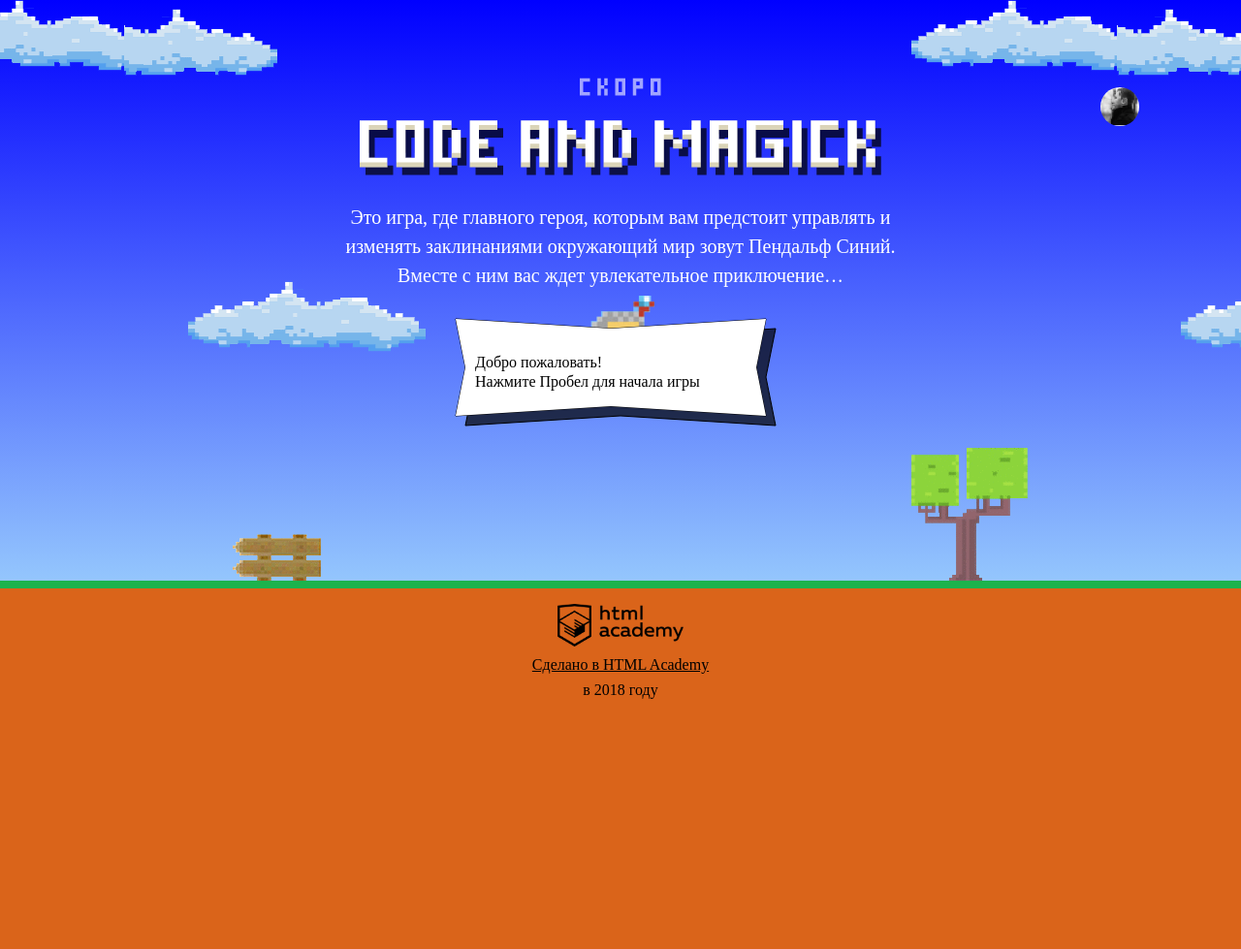
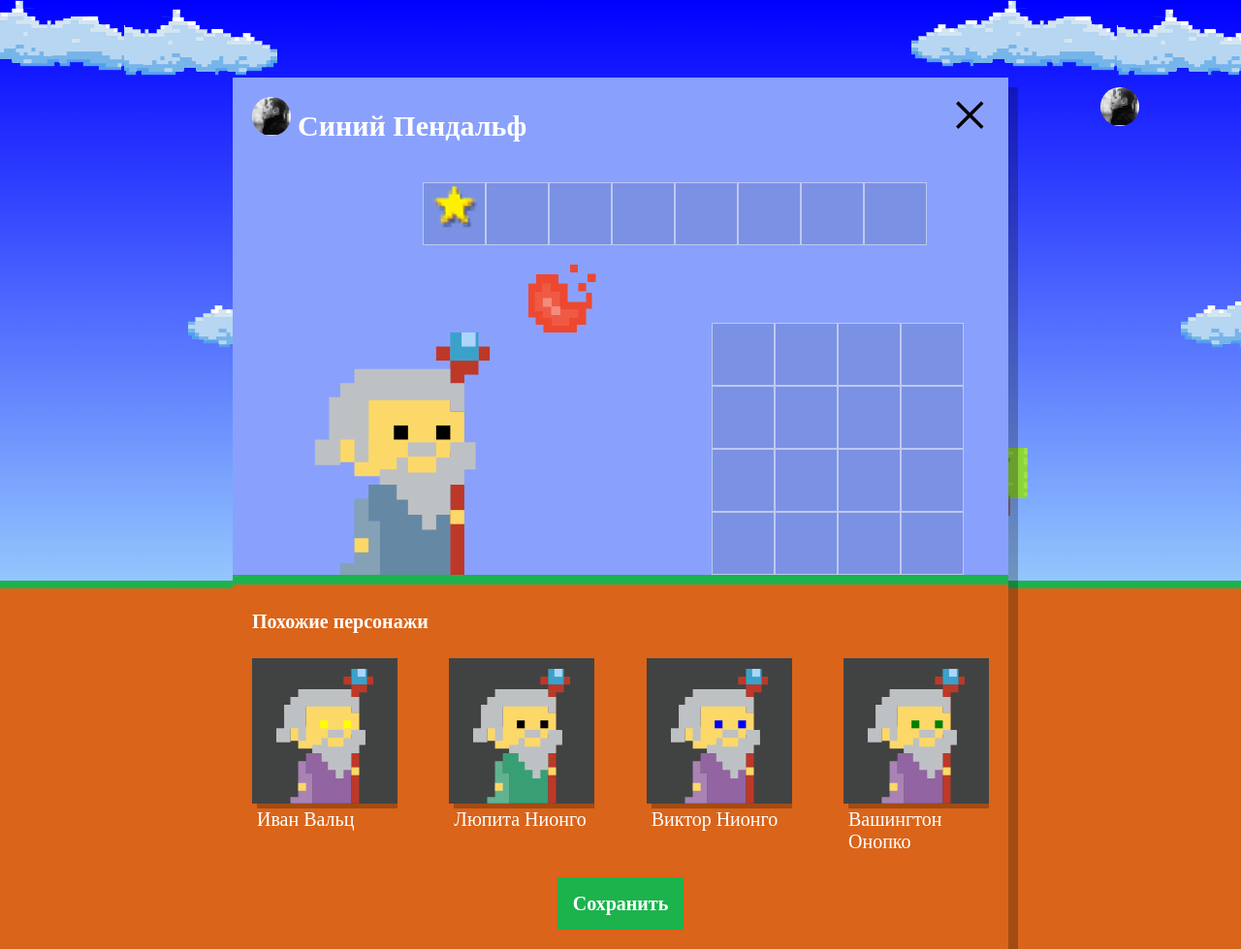
Before and after one commit to stakeout/8589-code-and-magick, a website: page index.html in a window 1280 px wide. Shown: the whole page at 97% size. Before the commit the page ends 800 px from the top, so only its background shows below. Drawn offline with Linux system fonts and the light colour scheme; a web font is replaced by a local one.

Commit message:
module 3 task for review

```diff
--- a/index.html
+++ b/index.html
@@ -199,5 +199,6 @@
 </script>
 <script src="js/game.js"></script>
 <script src="js/stat.js"></script>
+<script src="js/setup.js"></script>
 </body>
 </html>
--- /dev/null
+++ b/js/setup.js
@@ -0,0 +1,56 @@
+'use strict';
+var setupBlock = document.querySelector('.setup');
+
+setupBlock.classList.remove('hidden');
+setupBlock.querySelector('.setup-similar').classList.remove('hidden');
+
+var NAMES = ['Иван', 'Хуан Себастьян', 'Мария', 'Кристоф', 'Виктор', 'Юлия', 'Люпита', 'Вашингтон'];
+var SURNAMES = ['да Марья', 'Верон', 'Мирабелла', 'Вальц', 'Онопко', 'Топольницкая', 'Нионго', 'Ирвинг'];
+var COAT_COLOR = ['rgb(101, 137, 164)', 'rgb(241, 43, 107)', 'rgb(146, 100, 161)', 'rgb(56, 159, 117)', 'rgb(215, 210, 55)', 'rgb(0, 0, 0)'];
+var EYES_COLOR = ['black', 'red', 'blue', 'yellow', 'green'];
+var WIZARDS_COUNT = 4;
+
+var getRandomValue = function (array) {
+  return array[Math.floor(Math.random() * array.length)];
+};
+
+function createArrayOfObjects(number) {
+  var wizards = [];
+  for (var i = 0; i < number; ++i) {
+    var wizard = {
+      name: getRandomValue(NAMES) + ' ' + getRandomValue(SURNAMES),
+      coatColor: getRandomValue(COAT_COLOR),
+      eyesColor: getRandomValue(EYES_COLOR)
+    };
+    wizards[i] = wizard;
+  }
+  return wizards;
+}
+
+// создания DOM-элемента
+function renderWizard(item) {
+  var wizardTemplate = document.querySelector('#similar-wizard-template').content.querySelector('.setup-similar-item'); // шаблон, который будем клонировать
+  var wizardElement = wizardTemplate.cloneNode(true);
+
+  wizardElement.querySelector('.setup-similar-label').textContent = item.name;
+  wizardElement.querySelector('.wizard-coat').style.fill = item.coatColor;
+  wizardElement.querySelector('.wizard-eyes').style.fill = item.eyesColor;
+
+  return wizardElement;
+}
+
+function getFragment(array) {
+  var fragment = document.createDocumentFragment();
+
+  for (var i = 0; i < array.length; ++i) {
+    fragment.appendChild(renderWizard(array[i]));
+  }
+  return fragment;
+}
+
+function renderWizards(arrObjects) {
+  var setupSimilarList = setupBlock.querySelector('.setup-similar-list'); // эл-т, куда вставляем похожих магов
+  setupSimilarList.appendChild(getFragment(arrObjects));
+}
+
+renderWizards(createArrayOfObjects(WIZARDS_COUNT));
```
